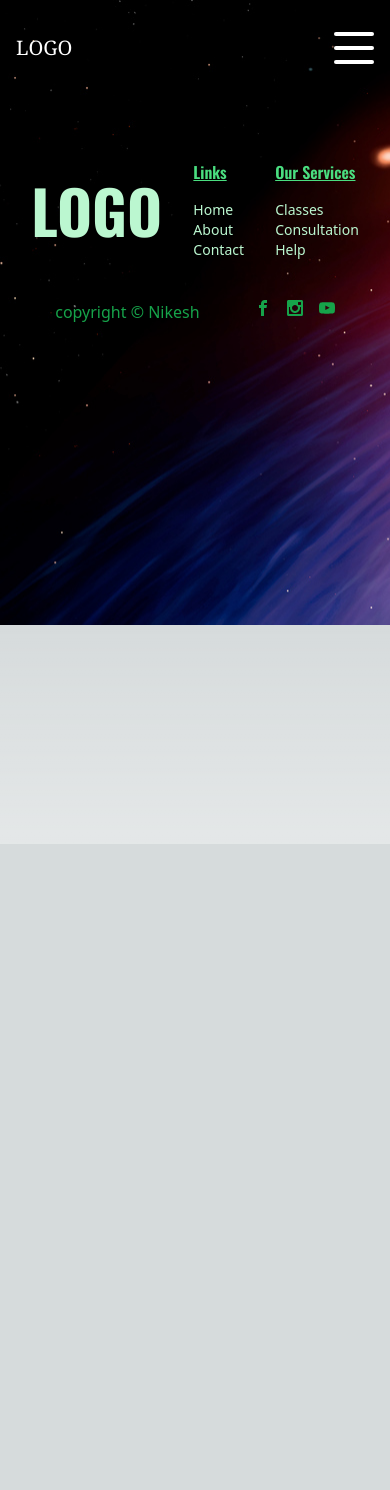
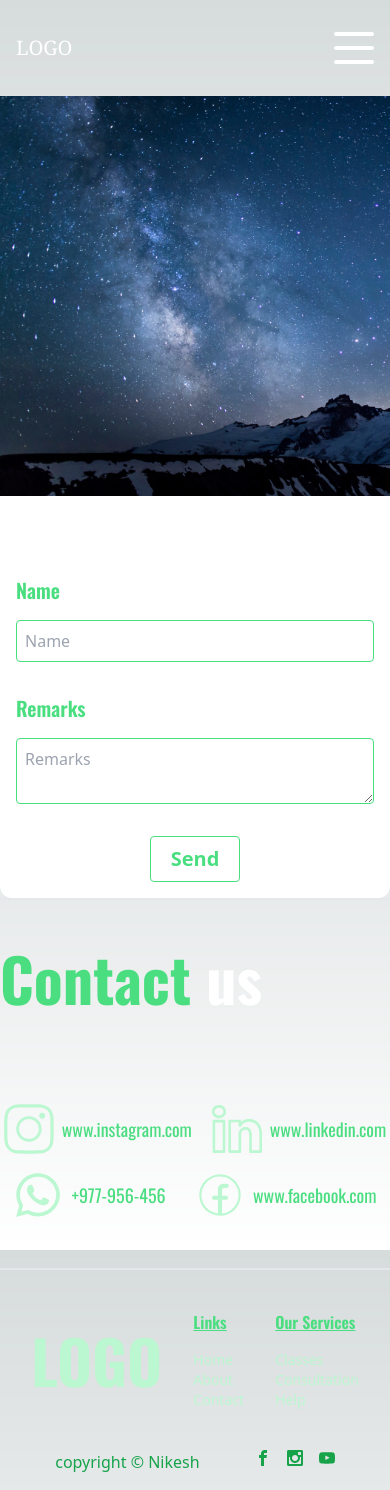
Before and after one commit to madansunuwar1/E-LEARNING, a Next.js app: page /contact in a window 390 px wide. Before the commit the page ends 844 px from the top, so only its background shows below. Built offline with nearby package versions, Linux system fonts and the light colour scheme.

Commit message:
"about us and contact page design done"   first pass of design complete

```diff
--- a/src/app/about/page.jsx
+++ b/src/app/about/page.jsx
@@ -1,8 +1,49 @@
+import Valuecard from '@/components/Valuecard';
 import React from 'react'
+import { ImForward } from "react-icons/im";
+
+const values = [
+  {
+    title: "Our teching process",
+    description: "Lorem ipsum dolor sit amet, consectetur adipisicing elit. Molestiae, aliquam laborum possimus nostrum eveniet esse doloremque ea repellendus accusantium soluta quisquam cumque, ullam voluptatem. Tempora quod eius aperiam quae nisi?",
+  },
+  {
+    title: "Innovation",
+    description: "Lorem ipsum dolor sit amet, consectetur adipisicing elit. Molestiae, aliquam laborum possimus nostrum eveniet esse doloremque ea repellendus accusantium soluta quisquam cumque, ullam voluptatem. Tempora quod eius aperiam quae nisi?",
+  },
+  {
+    title: "Skills",
+    description: "Lorem ipsum dolor sit amet, consectetur adipisicing elit. Molestiae, aliquam laborum possimus nostrum eveniet esse doloremque ea repellendus accusantium soluta quisquam cumque, ullam voluptatem. Tempora quod eius aperiam quae nisi?",
+  },
+  {
+    title: "transparency",
+    description: "Lorem ipsum dolor sit amet, consectetur adipisicing elit. Molestiae, aliquam laborum possimus nostrum eveniet esse doloremque ea repellendus accusantium soluta quisquam cumque, ullam voluptatem. Tempora quod eius aperiam quae nisi?",
+  }
+]
 
 const page = () => {
   return (
-    <div>page</div>
+    <>
+    <div className='border-b-2 sm:px-8 md:px-12 lg:px-20 xl:px-48 py-0 md:py-12'>
+      <h1 className='text-6xl md:text-7xl text-white font-bold py-12 font-Oswald'>We are E-learning platform.<span className='text-green-400'>Straightforward</span> , honest, providing <span className='text-green-400'>best classes</span> for you</h1>
+      <div className='flex lg:flex-row-reverse flex-col py-8'>
+        <img src='./ok1.jpg' className='w-full lg:h-[400px] rounded-3xl flex-1' />
+        <div className='px-12'>
+          <ImForward className='hidden lg:flex md:h-[200px] md:w-[100px] text-green-300' />
+          <p className='text-green-400 font-extralight font-Oswald text-md text-justify text-2xl my-5'>Lorem ipsum dolor, sit amet consectetur adipisicing elit. Officia maxime iure, corporis sed culpa optio esse deleniti hic explicabo nostrum dolorum minima harum autem eum sequi facilis atque, unde voluptates! Lorem, ipsum dolor sit amet consectetur adipisicing elit. Magnam dolor excepturi ut quas laborum harum eos fuga totam, ad consequatur?
+          </p>
+        </div>
+      </div>
+    </div>
+    <div className='border-b-2 sm:px-8 md:px-12 lg:px-20 xl:px-48 py-4 md:py-24 flex lg:justify-between flex-col  lg:flex-row justify-center items-center'>
+      <h1 className='text-6xl md:text-7xl text-white font-bold font-Oswald w-[200px] py-8'>Our <span className='text-green-400'>Values</span></h1>
+      <div className='grid lg:grid-cols-2 gap-12'>
+        {
+          values.map((value) => (<Valuecard value={value}/>))
+        }
+      </div>
+    </div>
+    </>
   )
 }
 
--- a/src/app/contact/page.jsx
+++ b/src/app/contact/page.jsx
@@ -1,8 +1,51 @@
 import React from 'react'
+import { SlSocialLinkedin } from "react-icons/sl";
+import { SlSocialInstagram } from "react-icons/sl";
+import { FaWhatsapp } from "react-icons/fa";
+import { CiFacebook } from "react-icons/ci";
 
 const page = () => {
   return (
-    <div>page</div>
+    <>
+    <div className='sm:px-8 md:px-12 lg:px-20 xl:px-48 py-0 md:py-12 border-b-2'>
+      <div className='flex flex-col md:flex-row gap-16 rounded-xl bg-white my-0 md:my-12'>
+        <div className='md:w-1/2 bg-[url("/ok.jpg")] bg-cover h-[400px] md:h-auto'>
+        </div>
+        <form className='w-full md:w-1/2 mx-auto p-4'>
+          <div className='flex flex-col mb-8'>
+            <label className='text-xl md:text-3xl text-green-400 font-semibold pb-4 font-Oswald'>Name</label>
+            <input type='text' placeholder='Name' className='border-[1px] border-green-400 p-2 rounded text-black'></input>
+          </div>
+          <div className='flex flex-col mb-8'>
+            <label className='text-xl md:text-3xl text-green-400 font-semibold pb-4 font-Oswald'>Remarks</label>
+            <textarea type='text' placeholder='Remarks' className='border-[1px] border-green-400 p-2 rounded text-black'></textarea>
+          </div>
+          <button className="text-green-400 border-green-400 border rounded mx-auto px-5 py-2 text-xl font-semibold flex">Send</button>
+        </form>
+      </div>
+    </div>
+      <div className='md:py-12 sm:px-8 md:px-12 lg:px-20 xl:px-48 py-0 md:py-12 border-b-2'>
+      <h1 className='text-6xl md:text-7xl text-white font-bold py-12 font-Oswald'><span className='text-green-400'>Contact</span> us</h1>
+      <div className='flex justify-evenly flex-wrap py-12 gap-4'>
+        <div className='flex items-center gap-2 md:gap-8'>
+          <SlSocialInstagram className='md:h-[80px] md:w-[80px] h-[50px] w-[50px] text-green-200'/>
+            <p className=' font-Oswald text-lg md:text-2xl text-green-400'>www.instagram.com</p>
+        </div>
+        <div className='flex items-center gap-2 md:gap-8'>
+          <SlSocialLinkedin className='md:h-[80px] md:w-[80px] h-[50px] w-[50px] text-green-200'/>
+            <p className=' font-Oswald text-lg md:text-2xl text-green-400'>www.linkedin.com</p>
+        </div>
+        <div className='flex items-center gap-2 md:gap-8'>
+          <FaWhatsapp className='md:h-[80px] md:w-[80px] h-[50px] w-[50px] text-green-200'/>
+          <p className=' font-Oswald text-lg md:text-2xl text-green-400'>+977-956-456</p>
+        </div>
+        <div className='flex items-center gap-2 md:gap-8'>
+          <CiFacebook className='md:h-[80px] md:w-[80px] h-[50px] w-[50px] text-green-200'/>
+          <p className=' font-Oswald text-lg md:text-2xl text-green-400'>www.facebook.com</p>
+        </div>
+      </div>
+    </div>
+    </>
   )
 }
 
--- a/src/app/layout.js
+++ b/src/app/layout.js
@@ -19,7 +19,7 @@ export default function RootLayout({ children }) {
   return (
     <html lang="en">
       <body className={`${inter.variable} ${os.variable} font-sans`}>
-        <div className="w-screen h-[74vh] lg:h-[90vh] bg-[url('/black.jpg')]">
+        <div className="w-screen h-[74vh] lg:h-[90vh]">
           <div className="h-24 text-white">
           <Navbar />
           </div>
--- a/src/app/page.jsx
+++ b/src/app/page.jsx
@@ -47,6 +47,9 @@ export default function Home() {
           </ul>
         </div>
       </div>
+      <div>
+        <p></p>
+      </div>
     </>
   );
 }
--- /dev/null
+++ b/src/components/Valuecard.jsx
@@ -0,0 +1,12 @@
+import React from 'react'
+
+const Valuecard = ({value}) => {
+  return (
+    <div className='border-b-2 border-green-200 w-[400px]'>
+        <h1 className='text-xl md:text-3xl text-green-400 font-semibold pb-8 font-Oswald'>{value.title}</h1>
+        <p className='pb-12 text-green-200'>{value.description}</p>
+    </div>
+  )
+}
+
+export default Valuecard
```
